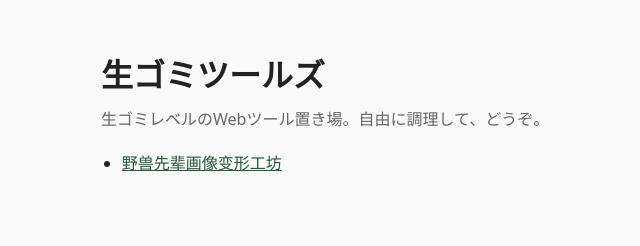
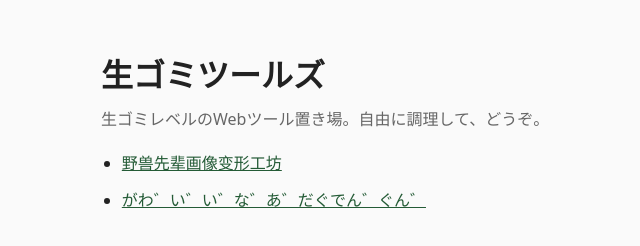
Before and after one commit to ymdtru/ymdtru.github.io, a plain HTML site: page index.html in a window 1280 px wide. Shown: the whole page, without its empty margins (179-819 px from the left). Drawn offline with Linux system fonts and the light colour scheme.

Commit message:
Update index.html

```diff
--- a/index.html
+++ b/index.html
@@ -30,6 +30,7 @@
     const tools = [
 
       ["野兽先辈画像变形工坊", "./yjsnws.html"],
+      ["がわ゛い゛い゛な゛あ゛だぐでん゛ぐん゛", "./kwdktn.html"],
 
 
       // ["ツール名", "./tools/フォルダ名/"],
```
